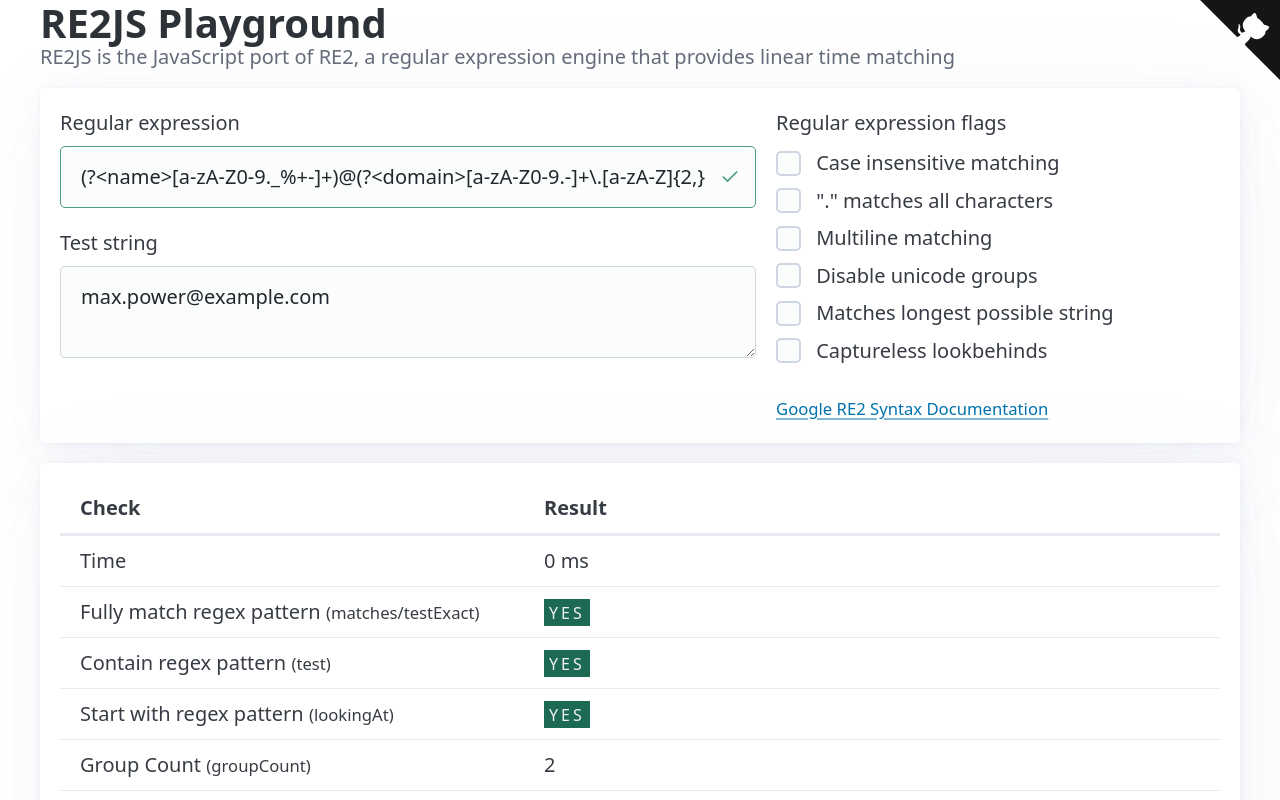
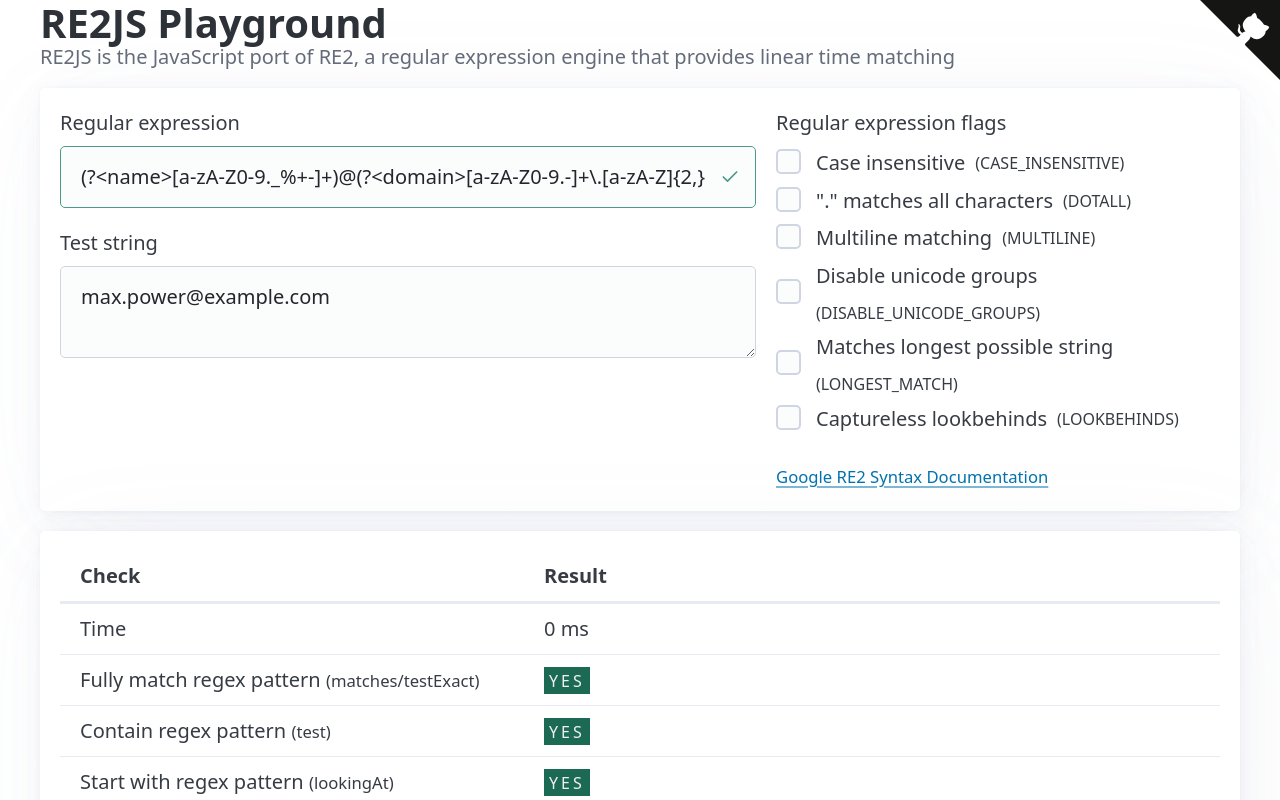
Before and after one commit to le0pard/re2js, a SvelteKit app: page / in a window 1280 px wide. Shown: the top 800 px of the page. Built offline with nearby package versions, Linux system fonts and the light colour scheme.

Commit message:
add new flags

```diff
--- a/src/routes/+page.svelte
+++ b/src/routes/+page.svelte
@@ -125,54 +125,72 @@
   <div>
     <fieldset>
       <legend>Regular expression flags</legend>
-      <label for="caseInsensitiveFlag">
+      <label class="label-wrapper" for="caseInsensitiveFlag">
         <input
           type="checkbox"
           id="caseInsensitiveFlag"
           name="caseInsensitiveFlag"
           bind:checked={caseInsensitiveFlag}
         />
-        Case insensitive matching
+        <div class="label-text-wrapper">
+          <span>Case insensitive</span>
+          <span class="label-text-flag">(CASE_INSENSITIVE)</span>
+        </div>
       </label>
-      <label for="dotallFlag">
+      <label class="label-wrapper" for="dotallFlag">
         <input type="checkbox" id="dotallFlag" name="dotallFlag" bind:checked={dotallFlag} />
-        "." matches all characters
+        <div class="label-text-wrapper">
+          <span>"." matches all characters</span>
+          <span class="label-text-flag">(DOTALL)</span>
+        </div>
       </label>
-      <label for="multilineFlag">
+      <label class="label-wrapper" for="multilineFlag">
         <input
           type="checkbox"
           id="multilineFlag"
           name="multilineFlag"
           bind:checked={multilineFlag}
         />
-        Multiline matching
+        <div class="label-text-wrapper">
+          <span>Multiline matching</span>
+          <span class="label-text-flag">(MULTILINE)</span>
+        </div>
       </label>
-      <label for="disableUnicodeGroupsflag">
+      <label class="label-wrapper" for="disableUnicodeGroupsflag">
         <input
           type="checkbox"
           id="disableUnicodeGroupsflag"
           name="disableUnicodeGroupsflag"
           bind:checked={disableUnicodeGroupsflag}
         />
-        Disable unicode groups
+        <div class="label-text-wrapper">
+          <span>Disable unicode groups</span>
+          <span class="label-text-flag">(DISABLE_UNICODE_GROUPS)</span>
+        </div>
       </label>
-      <label for="longestMatchFlag">
+      <label class="label-wrapper" for="longestMatchFlag">
         <input
           type="checkbox"
           id="longestMatchFlag"
           name="longestMatchFlag"
           bind:checked={longestMatchFlag}
         />
-        Matches longest possible string
+        <div class="label-text-wrapper">
+          <span>Matches longest possible string</span>
+          <span class="label-text-flag">(LONGEST_MATCH)</span>
+        </div>
       </label>
-      <label for="lookbehindsFlag">
+      <label class="label-wrapper" for="lookbehindsFlag">
         <input
           type="checkbox"
           id="lookbehindsFlag"
           name="lookbehindsFlag"
           bind:checked={lookbehindsFlag}
         />
-        Captureless lookbehinds
+        <div class="label-text-wrapper">
+          <span>Captureless lookbehinds</span>
+          <span class="label-text-flag">(LOOKBEHINDS)</span>
+        </div>
       </label>
     </fieldset>
 
@@ -306,6 +324,28 @@
     background-color: var(--pico-del-color);
   }
 
+  .label-wrapper {
+    display: flex;
+    gap: 0.25rem;
+    align-items: center;
+    flex-wrap: nowrap;
+  }
+
+  .label-wrapper input {
+    flex-shrink: 0;
+  }
+
+  .label-text-wrapper {
+    display: flex;
+    flex-wrap: wrap;
+    align-items: center;
+    gap: 0.5rem;
+  }
+
+  .label-text-flag {
+    font-size: 0.8rem;
+  }
+
   .long-text {
     word-wrap: break-word; /* Older browsers */
     overflow-wrap: break-word; /* Modern browsers */
```
